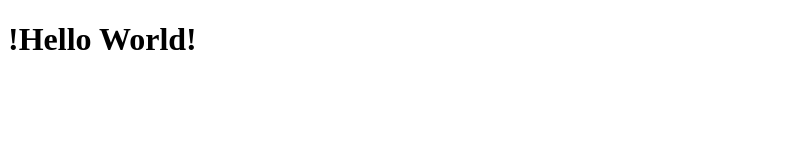
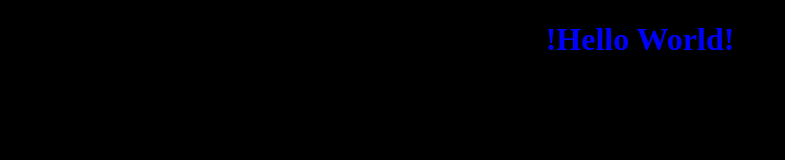
Before and after one commit to G4PBUG404/G4PBU, a plain HTML site: page index.html in a window 1280 px wide. Shown: the whole page, without its empty margins (0-785 px from the left). Drawn offline with Linux system fonts and the light colour scheme.

Commit message:
Update index.html

```diff
--- a/index.html
+++ b/index.html
@@ -6,3 +6,14 @@
    <h1>
       !Hello World!
      </h1>
+      <style>
+         h1 {
+           color: blue;
+           text-align: center;
+         }
+         </style>
+      <style>
+     body {
+       background-color: black;
+     }
+     </style>
```
